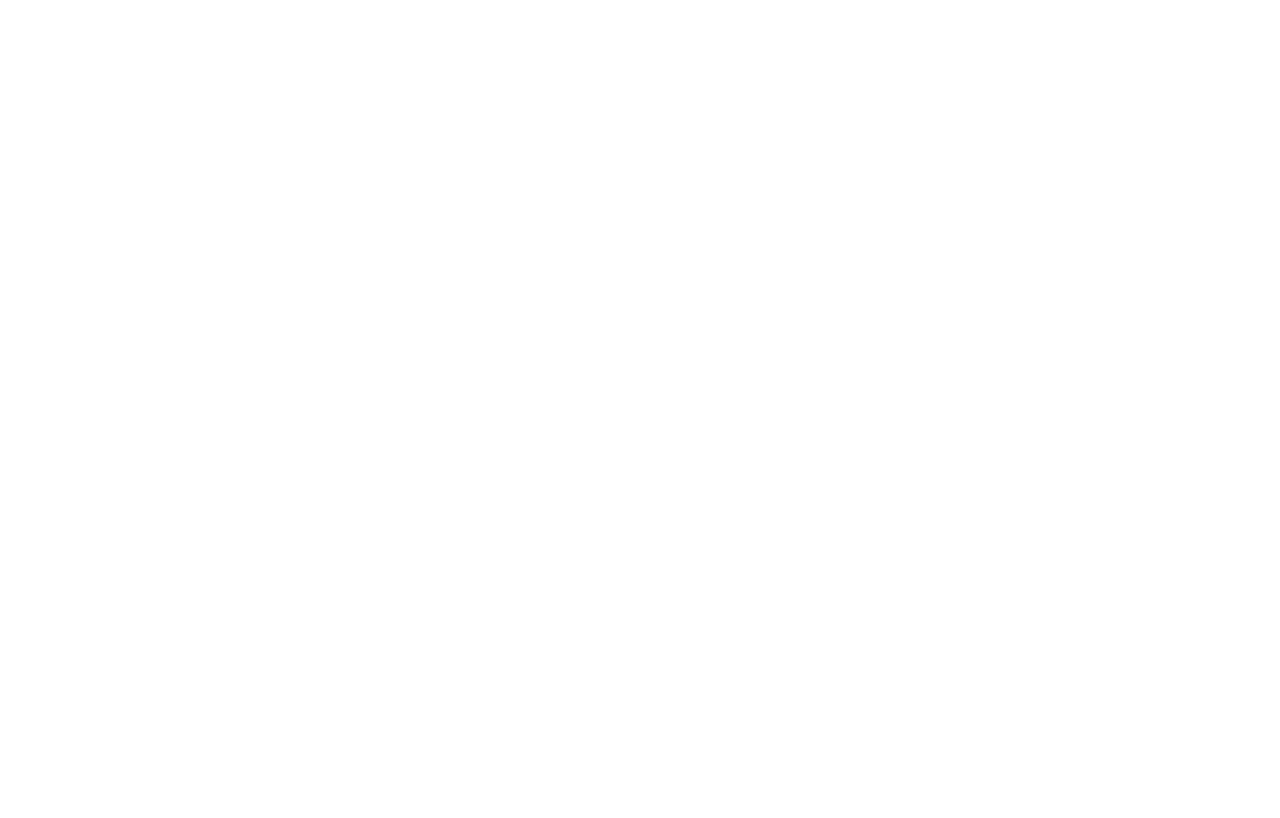
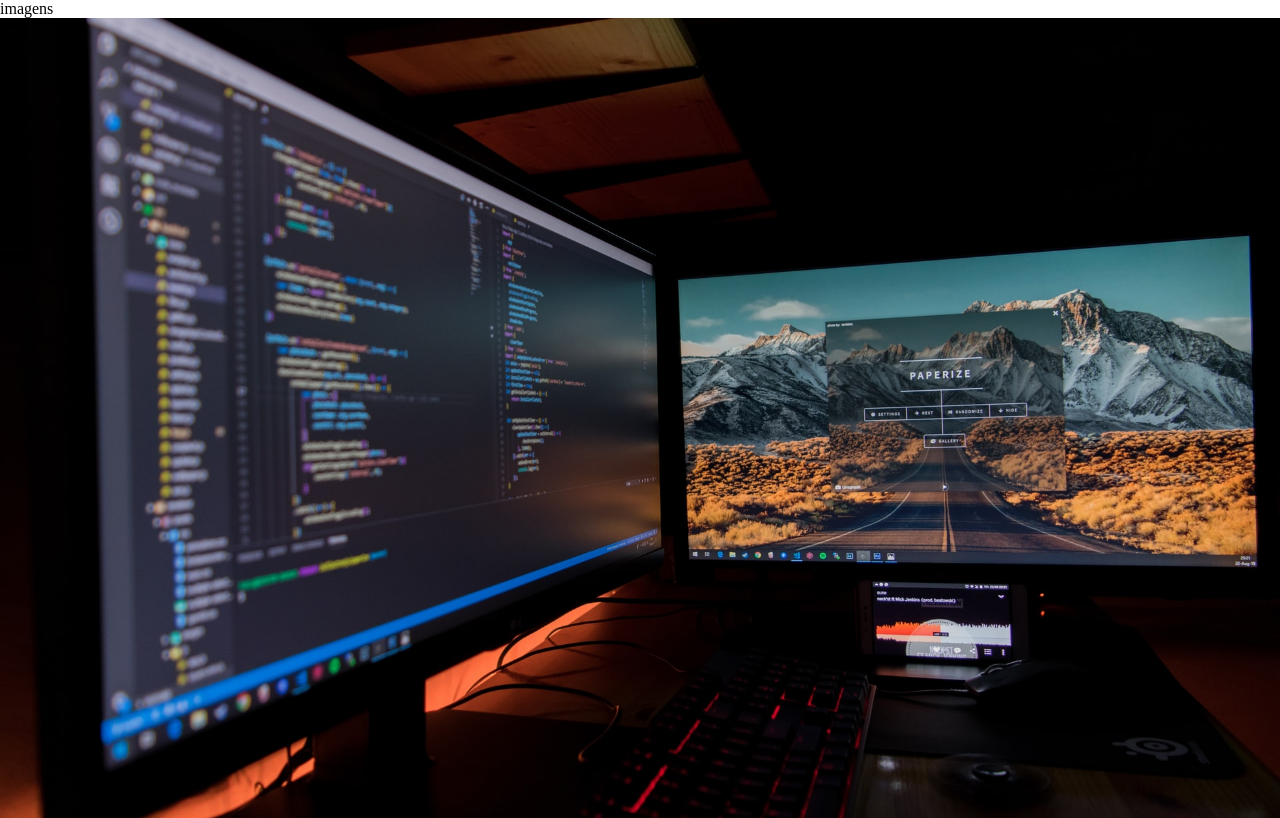
Before and after one commit to DM0R3N0/portifolio, a plain HTML site: page index.html in a window 1280 px wide. Drawn offline with Linux system fonts and the light colour scheme.

Commit message:
Inicio estrutra do header

```diff
--- a/index.html
+++ b/index.html
@@ -1,13 +1,30 @@
 <!DOCTYPE html>
 <html lang="pt-BR">
+
 <head>
     <meta charset="UTF-8">
     <meta http-equiv="X-UA-Compatible" content="IE=edge">
     <meta name="viewport" content="width=device-width, initial-scale=1.0">
     <link rel="stylesheet" href="style.css">
-    <title>Portifólio</title>
+    <link rel="apple-touch-icon" sizes="180x180" href="imagens/apple-touch-icon.png">
+    <link rel="icon" type="image/png" sizes="32x32" href="imagens/favicon-32x32.png">
+    <link rel="icon" type="image/png" sizes="16x16" href="imagens/favicon-16x16.png">
+    <link rel="manifest" href="/site.webmanifest">
+    <title>Portfólio</title>imagens
 </head>
+
 <body>
+    <div class="container">
+        <header>
+            <div class="img-wrapper">
+                  <img src="imagens/bg.jpg" alt="">
+            </div>
+            <h1>Web Developer & Front End Designer</h1>
+            <p>Daniel F Moreno</p>
+            <button>Saiba Mais</button>
+        </header>
+    </div>
 
 </body>
+
 </html>
--- a/style.css
+++ b/style.css
@@ -1,3 +1,25 @@
 @import url('https://fonts.googleapis.com/css2?family=Baloo+2:wght@400;500;600;700;800&family=Josefin+Sans:ital,wght@0,100;0,200;0,300;0,400;1,100;1,200;1,300&family=Mulish:ital,wght@0,200;0,300;0,400;0,500;1,200;1,300;1,400&display=swap');
 
-@import url('https://cdnjs.cloudflare.com/ajax/libs/font-awesome/6.0.0-beta2/css/all.min.css')
+@import url('https://cdnjs.cloudflare.com/ajax/libs/font-awesome/6.0.0-beta2/css/all.min.css');
+
+*{
+    margin: 0;
+    padding: 0;
+}
+
+header{
+    width: 100%;
+    height: 100vh;
+    overflow: hidden;
+}
+
+.img-wrapper{
+    width: 100%;
+    height: 100%;
+}
+
+.img-wrapper img{
+    width: 100%;
+    height: 100%;
+    object-fit: cover;
+}
```
Also changed, not shown: imagens/android-chrome-192x192.png (renamed from android-chrome-192x192.png), imagens/android-chrome-512x512.png (renamed from android-chrome-512x512.png), imagens/apple-touch-icon.png (renamed from apple-touch-icon.png), imagens/bg.jpg (added), imagens/favicon-16x16.png (renamed from favicon-16x16.png), imagens/favicon-32x32.png (renamed from favicon-32x32.png), site.webmanifest.
